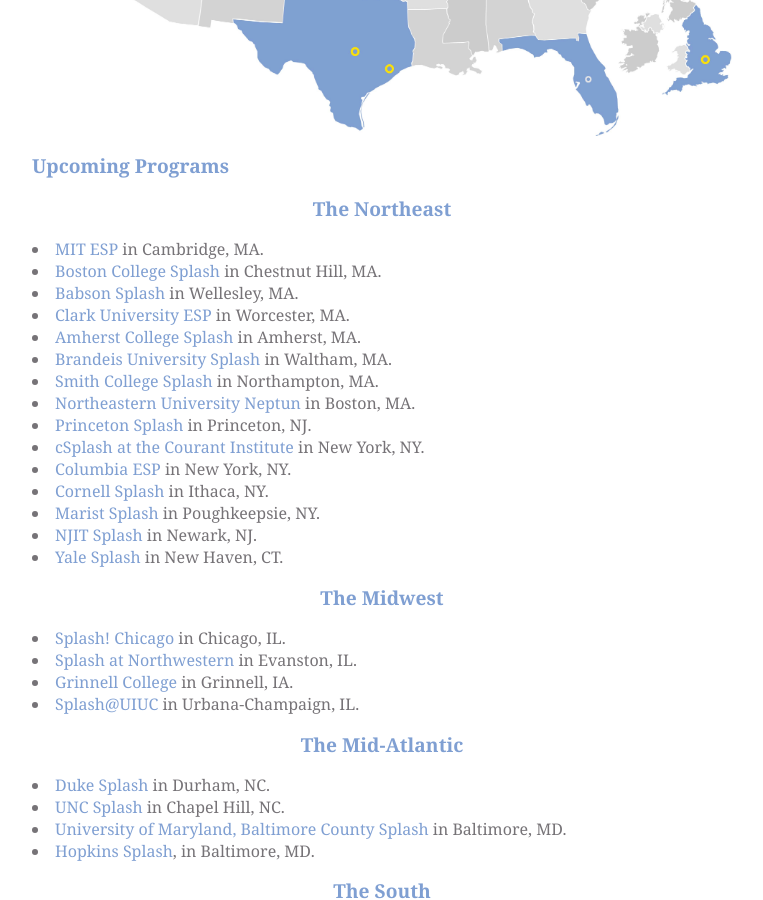
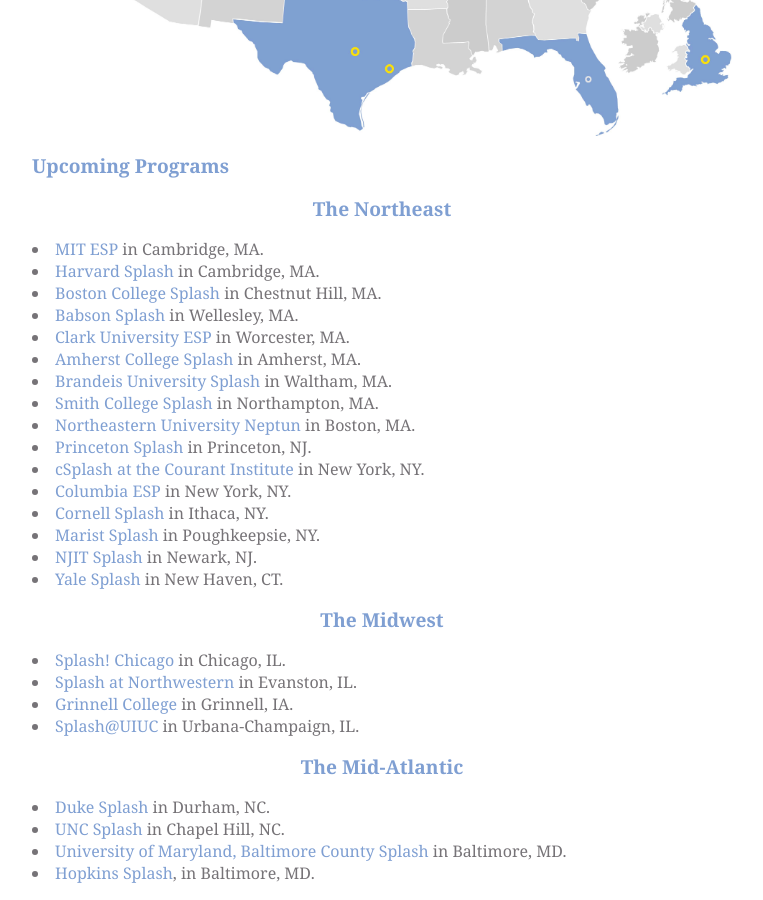
Before and after one commit to learning-unlimited/learning-unlimited.github.io, a Jekyll site: the page built from _current-programs/index.html, in a window 1280 px wide and 900 px high, scrolled down 578 px. Shown: the whole window, without its empty margins (250-1013 px from the left). Built offline with Jekyll 4.4.1, drawn with Linux system fonts in a browser that asks for light colours; nearby versions of some CDN libraries.

Commit message:
Update index.html

```diff
--- a/_current-programs/index.html
+++ b/_current-programs/index.html
@@ -58,6 +58,7 @@
   <div id="northeast">
   <h2>The Northeast</h2>
   <li><a href="https://esp.mit.edu">MIT ESP</a> in Cambridge, MA.</li>
+  <li><a href="https://harvardsplash.learningu.org">Harvard Splash</a> in Cambridge, MA.</li>
   <li><a href="https://bcsplash.learningu.org/" title="BC Splash">Boston College Splash</a> in Chestnut Hill, MA.</li>
   <li><a href="https://babsonsplash.learningu.org/" title="Babson Splash">Babson Splash</a> in Wellesley, MA.</li>
   <li><a href="https://clarkuesp.learningu.org/" title="Clark University ESP">Clark University ESP</a> in Worcester, MA.</li>
```
